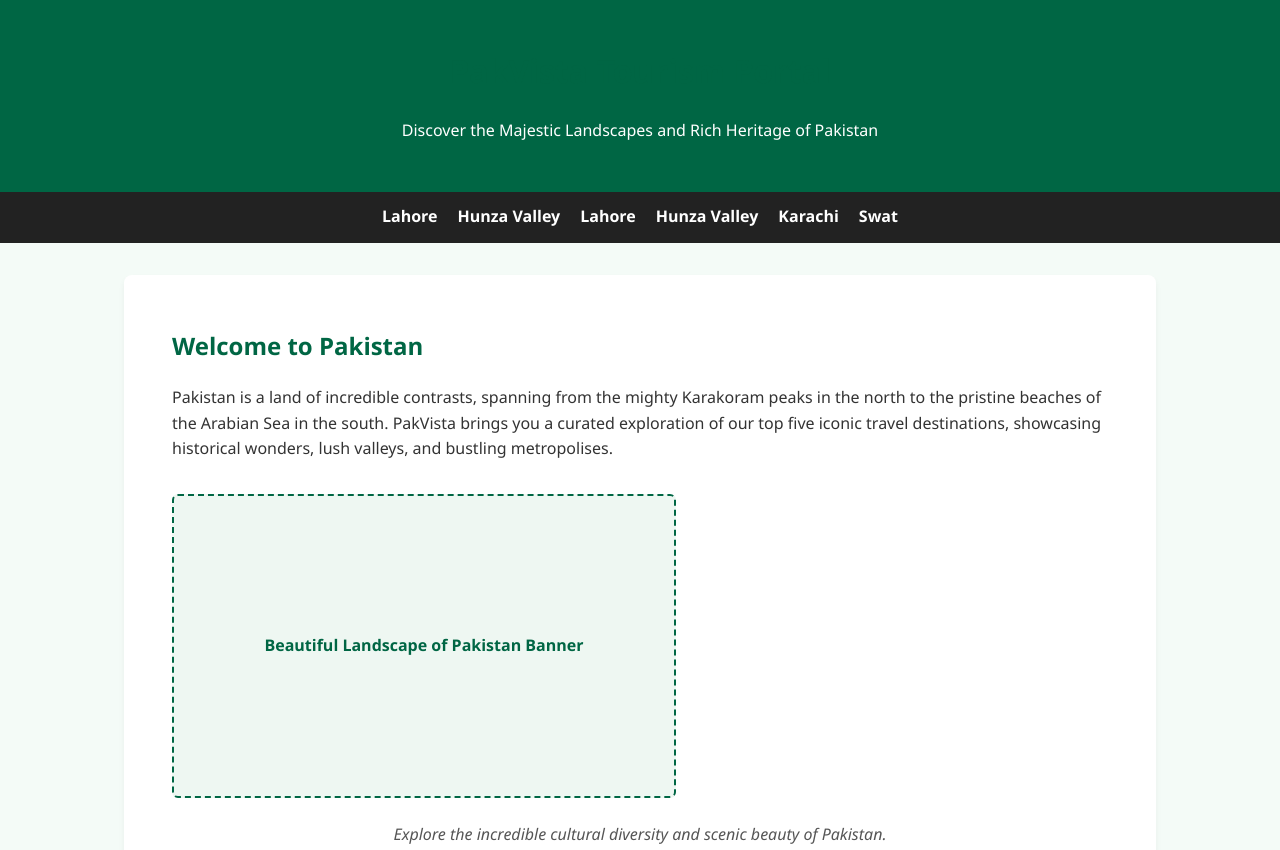
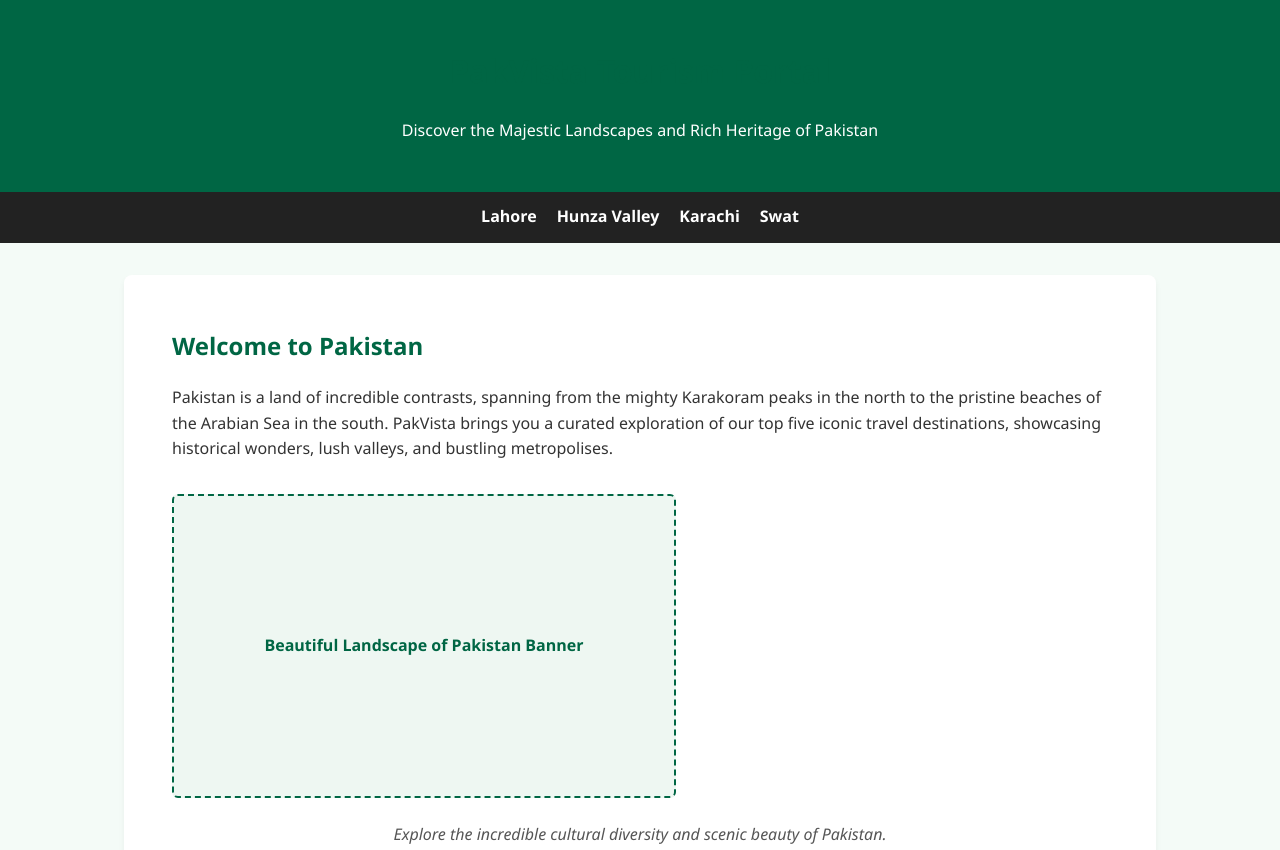
Before and after one commit to M-Ahmad561Zaheer/pakvista-cicd, a website built with Parcel: page index.html in a window 1280 px wide. Shown: the top 850 px of the page. Built offline with nearby package versions, Linux system fonts and the light colour scheme.

Commit message:
Navigation update

```diff
--- a/index.html
+++ b/index.html
@@ -15,12 +15,10 @@
 
   <nav>
     <ul>
-      <li><a href="#">Lahore</a></li>
+      <li><a href="lahore.html">Lahore</a></li>
       <li><a href="hunza.html">Hunza Valley</a></li>
-      <li><a href="lahore.html">Lahore</a></li>
-      <li><a href="#">Hunza Valley</a></li>
-      <li><a href="#">Karachi</a></li>
-      <li><a href="#">Swat</a></li>
+      <li><a href="karachi.html">Karachi</a></li>
+      <li><a href="swat.html">Swat</a></li>
     </ul>
   </nav>
   <main>
```
